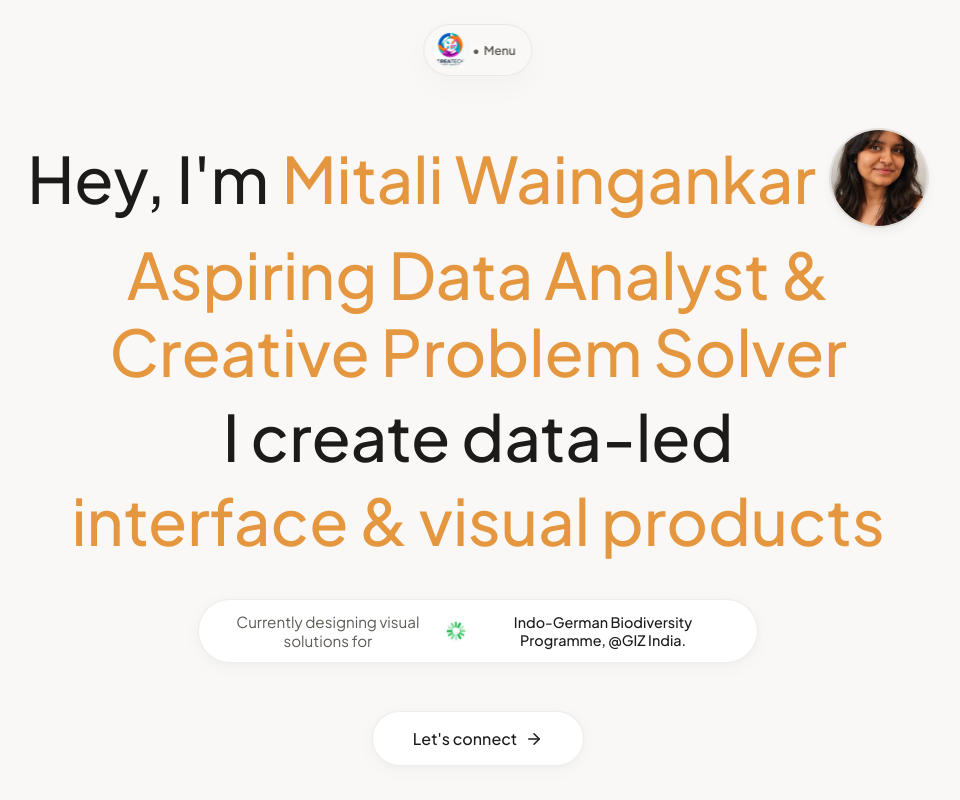
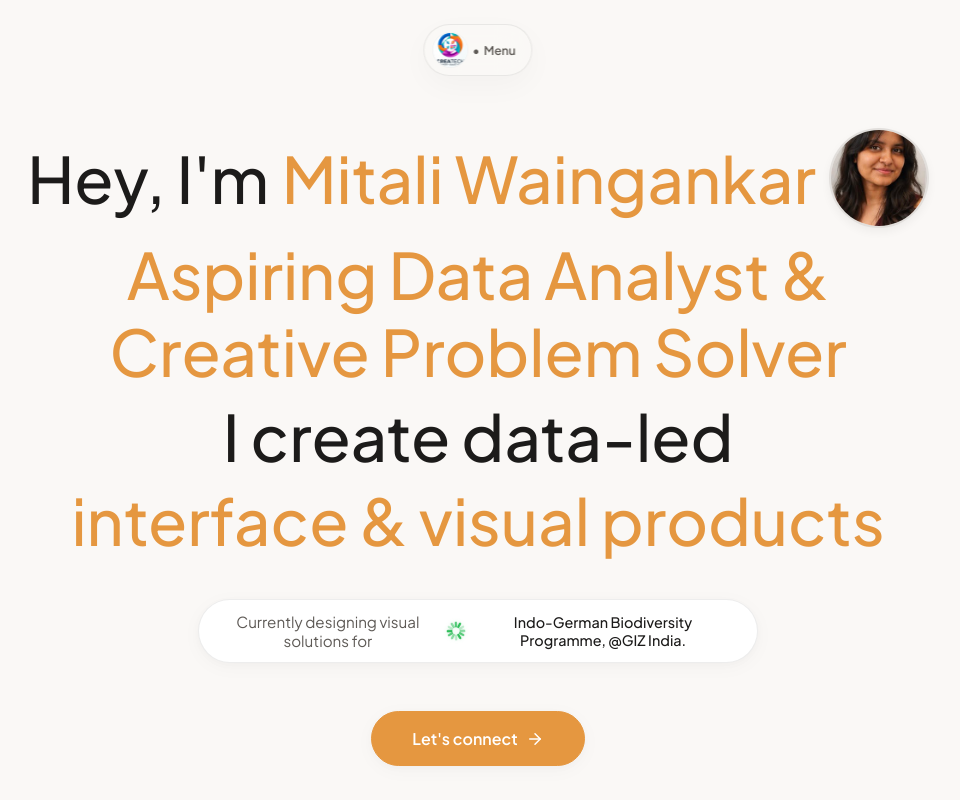
Before and after one commit to MohishPadave/mitali, a React (Vite) app: page / in a window 1280 px wide. Shown: the top 800 px of the page, without its empty margins (162-1122 px from the left). Built offline with nearby package versions, Linux system fonts and the light colour scheme.

Commit message:
Style Let's Connect button orange in Home page hero section

```diff
--- a/src/pages/Home.jsx
+++ b/src/pages/Home.jsx
@@ -170,7 +170,7 @@ export default function Home({ setActivePage }) {
             style={{ marginBottom: '2.5rem' }}
           >
             <button
-              className="btn-primary"
+              className="btn-orange"
               onClick={() => setActivePage('contact')}
               style={{ padding: '1rem 2.5rem', fontSize: '1rem', gap: '0.5rem' }}
             >
```
